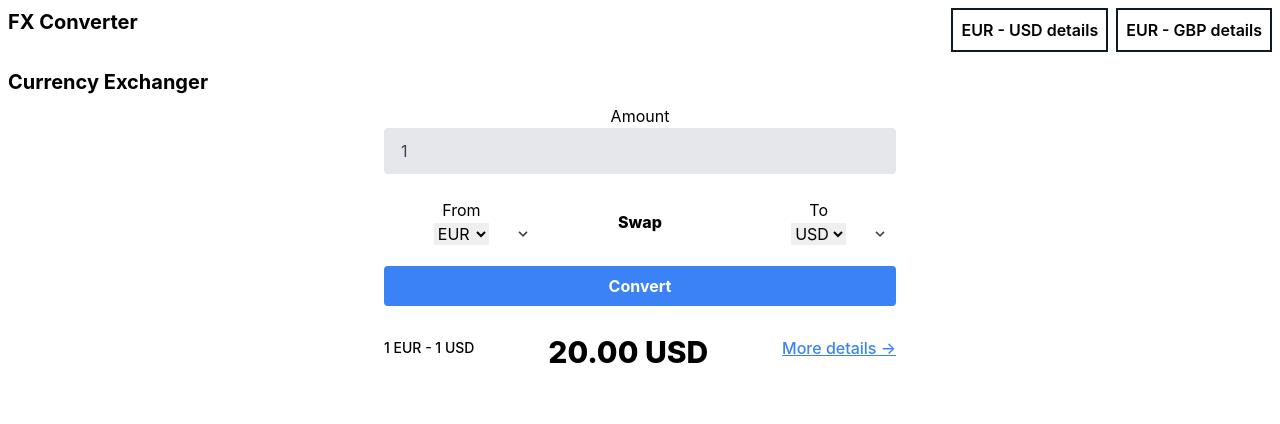
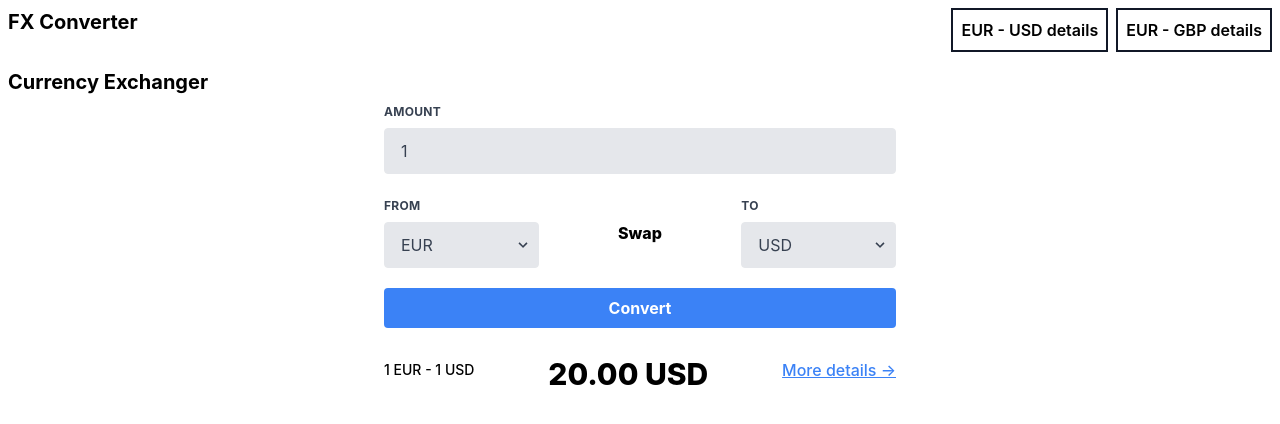
Before and after one commit to Aagbator/fx-converter, a React (Create React App) app: page / in a window 1280 px wide. Shown: the top 424 px of the page. Built offline with nearby package versions, Linux system fonts and the light colour scheme.

Commit message:
feat: added currency conversion panel styles

```diff
--- a/src/index.css
+++ b/src/index.css
@@ -14,3 +14,11 @@ body {
 .btn {
   @apply bg-blue-500 hover:bg-blue-600 text-white font-bold py-2 px-4 rounded;
 }
+
+.label {
+  @apply text-left block uppercase tracking-wide text-gray-700 text-xs font-bold mb-2;
+}
+
+.select {
+  @apply block appearance-none w-full bg-gray-200 border border-gray-200 text-gray-700 py-3 px-4 pr-8 rounded leading-tight focus:outline-none focus:bg-white focus:border-gray-500;
+}
```
